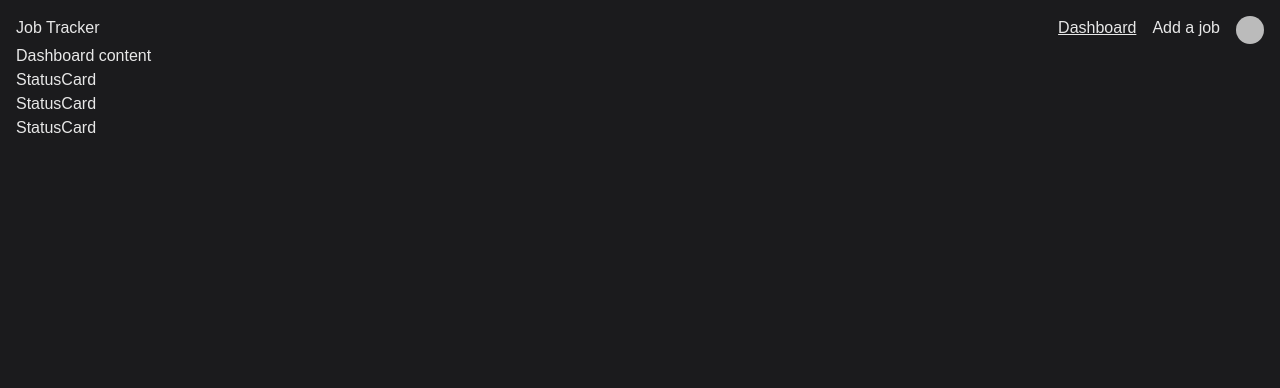
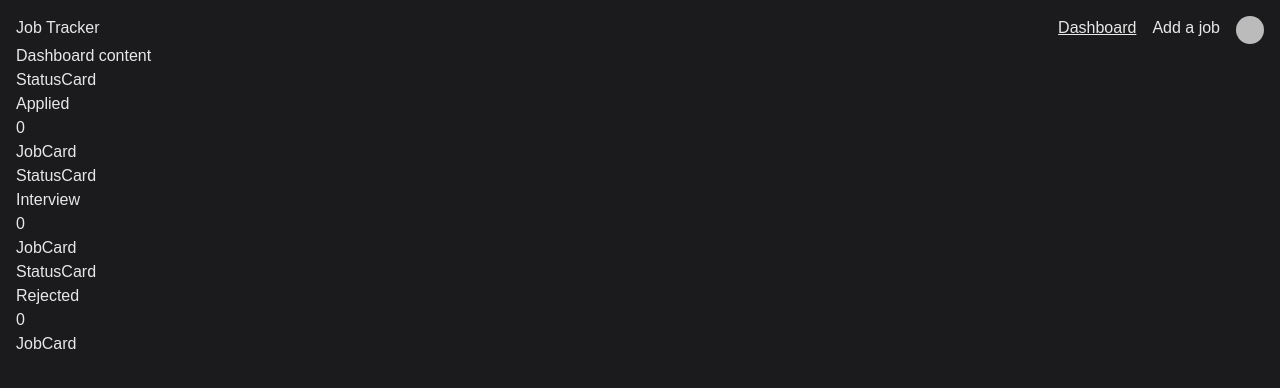
Before and after one commit to David-Nakeeran/job-tracker, a Next.js app: page /dashboard in a window 1280 px wide. Shown: the top 388 px of the page. Built offline with nearby package versions, Linux system fonts and the light colour scheme; no server answers; the database is empty; sample sign-in values are in the browser's storage; some icons are missing.

Commit message:
Chore: basic stucture in place with data from props

```diff
--- a/src/components/StatusCard.tsx
+++ b/src/components/StatusCard.tsx
@@ -1,7 +1,16 @@
-export default function StatusCard() {
+import { StatusCardProps } from "@/types/dataTypes";
+
+export default function StatusCard({
+  status,
+  count,
+  children,
+}: StatusCardProps) {
   return (
     <>
       <h1>StatusCard</h1>
+      <h2>{status}</h2>
+      <p>{count}</p>
+      {children}
     </>
   );
 }
```
